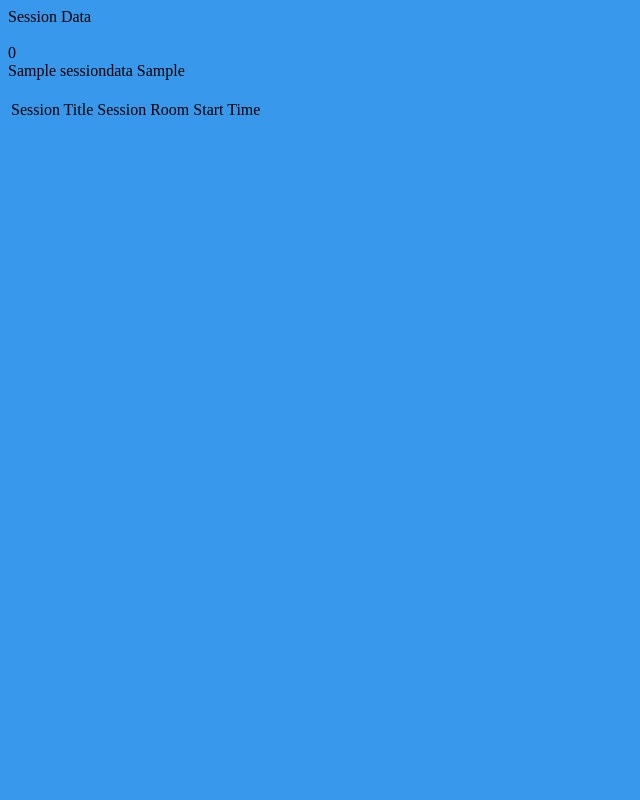
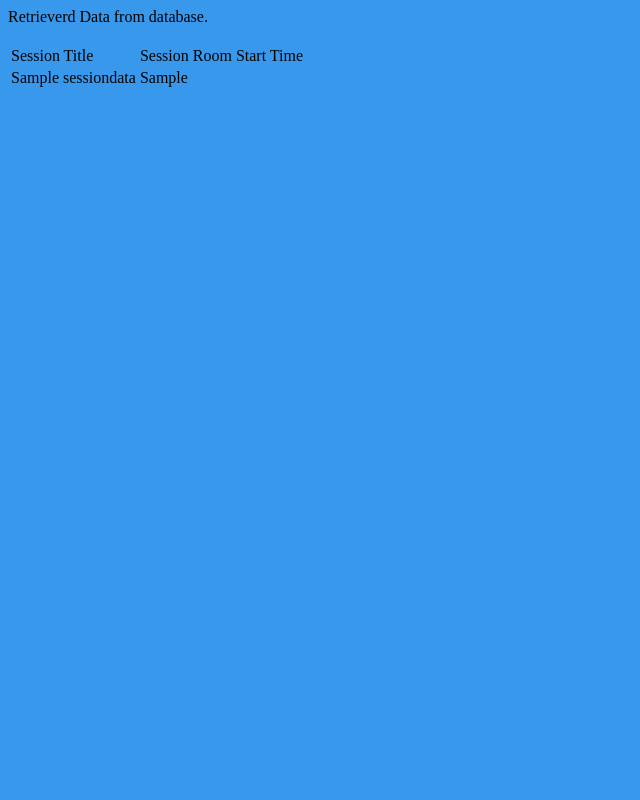
Before and after one commit to cortes-web-tech/in-session-domain, a PHP site: page /session.php in a window 1280 px wide. Shown: the whole page, without its empty margins (0-640 px from the left). Run offline with PHP 8.4, Linux system fonts and the light colour scheme; tables that the repository leaves empty or names only in its code hold one stand-in row (values such as "Sample post"); data that the repository does not hold is empty; a stand-in replaces the project's code that opens the database connection.

Commit message:
Updated db display into table format

```diff
--- a/session.php
+++ b/session.php
@@ -7,7 +7,7 @@ $sql = "SELECT * FROM sessionData;";
 
  if($resultCheck > 0){
 
- echo "Session Data</br></br>";
+ echo "Retrieverd Data from database.</br></br>";
  ?>
  <!DOCTYPE html>
  <html>
@@ -25,19 +25,18 @@ $sql = "SELECT * FROM sessionData;";
  			</tr>
  			<tr>
  				<?php
- 				$n = 0;
    while($row = mysqli_fetch_assoc($results)){
-   		echo $n . "</br>";
-
-
-   		//echo $sd[$n][0] . " Being presented in: " . $sd[$n][1] . "</br>Starting at: " . $sd[$n][2] . "</br></br>";
-   		$n++;
-
-       	echo $row['title'] . "  " . $row['room'] . " " . $row['startTime'] . "</br></br>";
+    ?>
+      <td><?php echo $row['title'];?></td>
+      <td><?php echo $row['room'];?></td>
+      <td><?php echo $row['startTime'];?></td>
+      </tr>
+    <?php
+         	// echo $row['title'] . "  " . $row['room'] . " " . $row['startTime'] . "</br></br>";
    }
 }
  				?>
- 			</tr>
+
  		</table>
 
  	</body>
```
